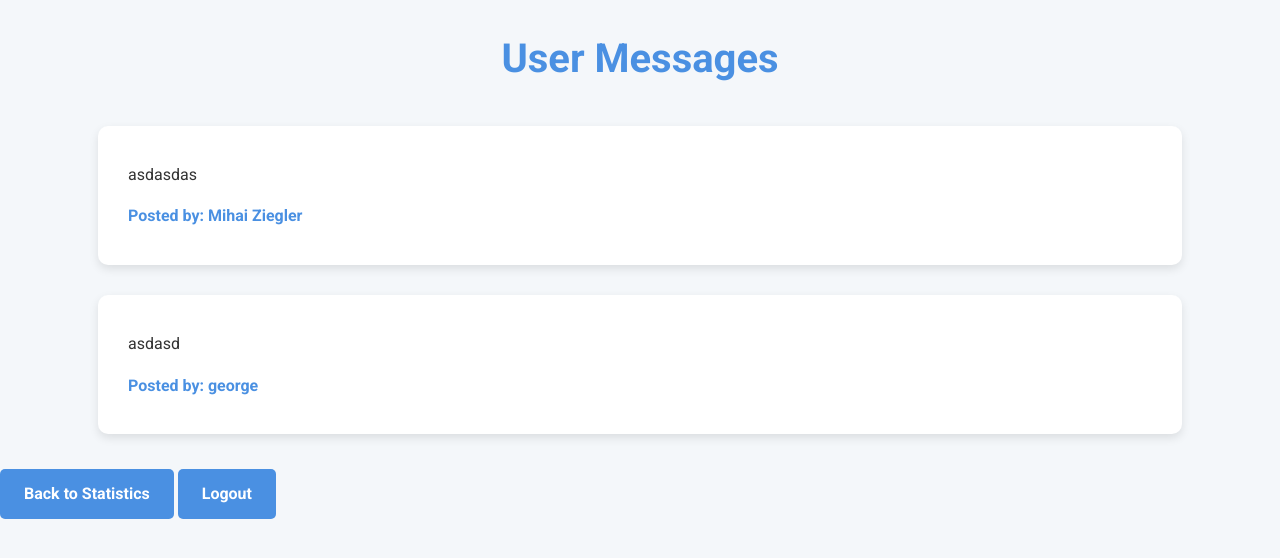
After one commit to GeorgeMargineanu/alstom, a Flask app: page /admin/messages in a window 1280 px wide. The commit adds this page. Shown: the top 558 px of the page. Run offline with Flask 3, Linux system fonts and the light colour scheme; a user stored in the database is signed in; data comes from the database, SQL or seed files in the repository; both versions use the stored data as it was after the commit; some libraries are stand-ins or nearby versions.

Commit message:
Users can only vote only once now. Also, only admin can see the messages and the author

```diff
--- a/app.py
+++ b/app.py
@@ -82,6 +82,7 @@ class AdditionalText(db.Model):
     id = db.Column(db.Integer, primary_key=True)
     message = db.Column(db.String(500), nullable=False)  # Adjust size as needed
     user_id = db.Column(db.Integer, db.ForeignKey('user.id'), nullable=False)
+    user = db.relationship('User', backref='messages')
 
 """
  '1': 'Very Poor',
@@ -262,16 +263,27 @@ def logout():
 def some_view():
     return render_template('message_sent.html')
 
+@app.route('/already_voted')
+@login_required
+def already_voted():
+    return render_template('already_voted.html')
 
 @app.route('/questions', methods=['GET', 'POST'])
 @login_required
 def questions():
-    print("Request method:", request.method)  # Check this line
+    print("Request method:", request.method)
     form = MultiQuestionForm()
     form.questions.entries.clear()
     questions_list = Question.query.all()  # Retrieve questions from the database
     print(type(form), 'type form')
     print(questions_list, 'questions list')
+
+    # Step 1: Check if the user has already voted
+    has_voted = UserAnswer.query.filter_by(user_id=current_user.id).first()
+
+    if has_voted:
+        # User has already voted, redirect to another page or show a message
+        return redirect(url_for('already_voted'))  # Redirect to a page that indicates they've already voted
 
     if form.validate_on_submit():
         for i in range(len(questions_list)):
@@ -293,6 +305,7 @@ def questions():
                 user_id=current_user.id
             )
             db.session.add(additional_text_entry)
+
         try:
             db.session.commit()
             return redirect(url_for('statistics'))  # Redirect to statistics page after submission
@@ -480,6 +493,15 @@ def messages():
     all_additional_texts = AdditionalText.query.all()
     return render_template('messages.html', additional_texts=all_additional_texts)
 
+@app.route('/admin/messages', methods=['GET'])
+@login_required
+def admin_messages():
+    # Query all additional messages from the current user
+    if current_user.user_type != 'Admin':
+        return redirect(url_for('statistics'))
+    all_additional_texts = AdditionalText.query.all()
+    return render_template('admin_messages.html', additional_texts=all_additional_texts)
+
 @app.route('/recover_password', methods=['GET', 'POST'])
 def recover_password():
     form = RecoveryForm()
--- /dev/null
+++ b/templates/admin_messages.html
@@ -0,0 +1,87 @@
+<!DOCTYPE html>
+<html lang="en">
+<head>
+    <meta charset="UTF-8">
+    <meta name="viewport" content="width=device-width, initial-scale=1.0">
+    <title>Your Messages</title>
+    <link href="https://fonts.googleapis.com/css2?family=Roboto:wght@400;700&display=swap" rel="stylesheet">
+    <style>
+        body {
+            font-family: 'Roboto', sans-serif;
+            margin: 0;
+            padding: 0;
+            background-color: #f4f7fa;
+            color: #333;
+            line-height: 1.6;
+        }
+
+        h1 {
+            text-align: center;
+            color: #4A90E2;
+            font-size: 2.5em;
+            margin-bottom: 20px;
+        }
+
+        ul {
+            list-style: none;
+            padding: 0;
+            display: flex;
+            flex-direction: column;
+            align-items: center;
+            margin: 0;
+        }
+
+        li {
+            background: #fff;
+            border-radius: 10px;
+            padding: 20px 30px;
+            margin: 15px 0;
+            box-shadow: 0 4px 10px rgba(0, 0, 0, 0.1);
+            width: 80%;
+            transition: transform 0.3s, box-shadow 0.3s;
+        }
+
+        li:hover {
+            transform: translateY(-5px);
+            box-shadow: 0 6px 15px rgba(0, 0, 0, 0.15);
+        }
+
+        a {
+            display: inline-block;
+            margin: 20px auto;
+            padding: 12px 24px;
+            color: #fff;
+            background-color: #4A90E2;
+            border-radius: 5px;
+            text-decoration: none;
+            font-weight: bold;
+            transition: background-color 0.3s, transform 0.3s;
+        }
+
+        a:hover {
+            background-color: #3a7bbf;
+            transform: scale(1.05);
+        }
+
+        .message-user {
+            font-weight: bold;
+            color: #4A90E2;
+        }
+    </style>
+</head>
+<body>
+    <h1>User Messages</h1>
+    <ul>
+        {% for message in additional_texts %}
+            <li>
+                <p>{{ message.message }}</p>
+                <p class="message-user">Posted by: {{ message.user.username }}</p>
+            </li>
+        {% else %}
+            <li>No additional messages found.</li>
+        {% endfor %}
+    </ul>
+    <a href="{{ url_for('statistics') }}">Back to Statistics</a>
+    <a href="{{ url_for('logout') }}">Logout</a>
+</body>
+</html>
--- a/templates/messages.html
+++ b/templates/messages.html
@@ -1,4 +1,4 @@
-<!DOCTYPE html><html lang="en"><head><meta charset="UTF-8"><meta name="viewport" content="width=device-width, initial-scale=1.0"><title>Your Messages</title><link href="https://fonts.googleapis.com/css2?family=Roboto:wght@400;700&display=swap" rel="stylesheet"><style>
+<!DOCTYPE html><html lang="en"><head><meta charset="UTF-8"><meta name="viewport" content="width=device-width, initial-scale=1.0"><title>Additional Messages</title><link href="https://fonts.googleapis.com/css2?family=Roboto:wght@400;700&display=swap" rel="stylesheet"><style>
     body {
         font-family: 'Roboto', sans-serif;
         margin: 0;
```
Also changed, not shown: templates/already_voted.html (added, +75 -0 lines), templates/not_allowed.html (added, +9 -0 lines), instance/database.db.
